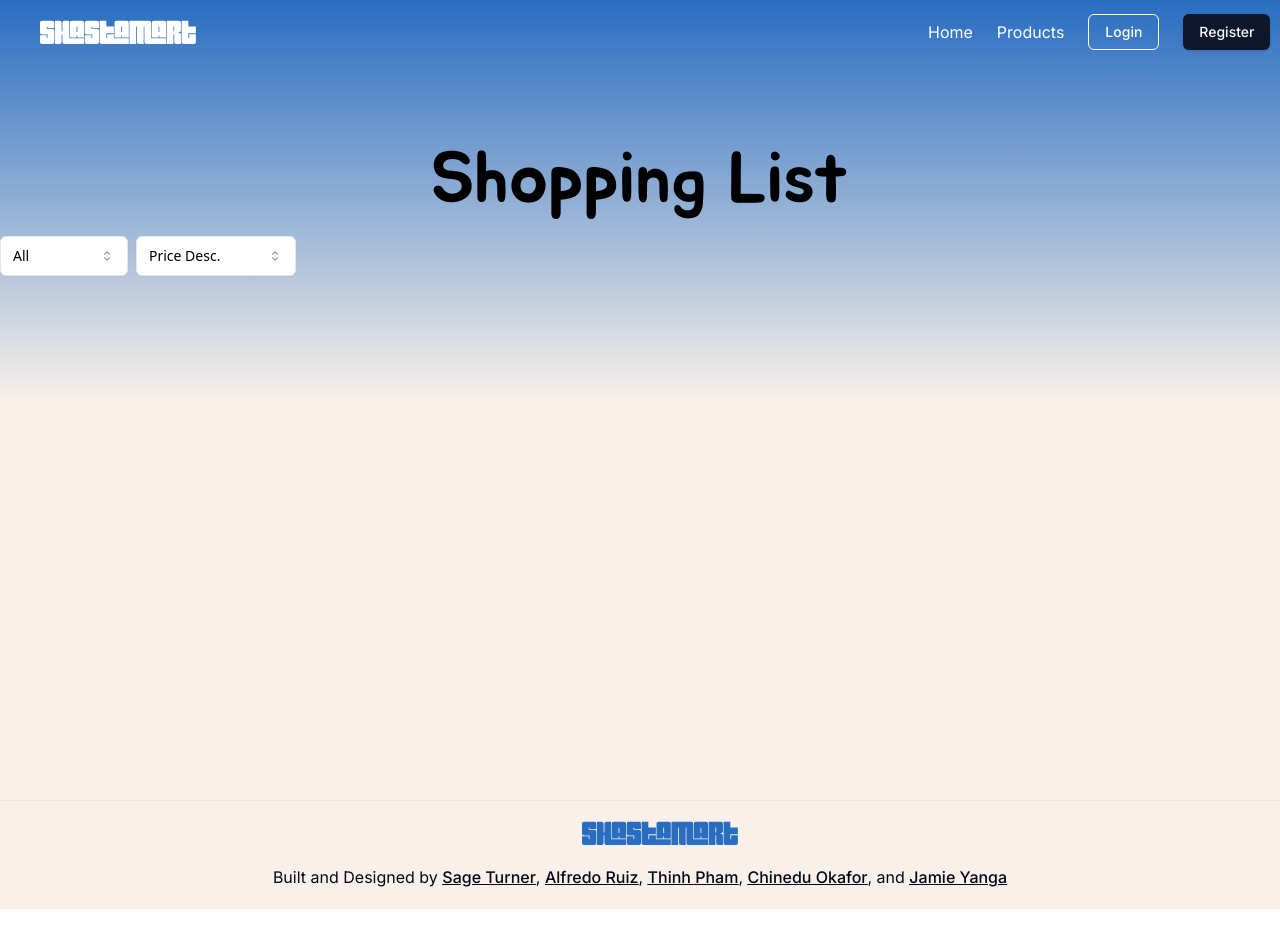
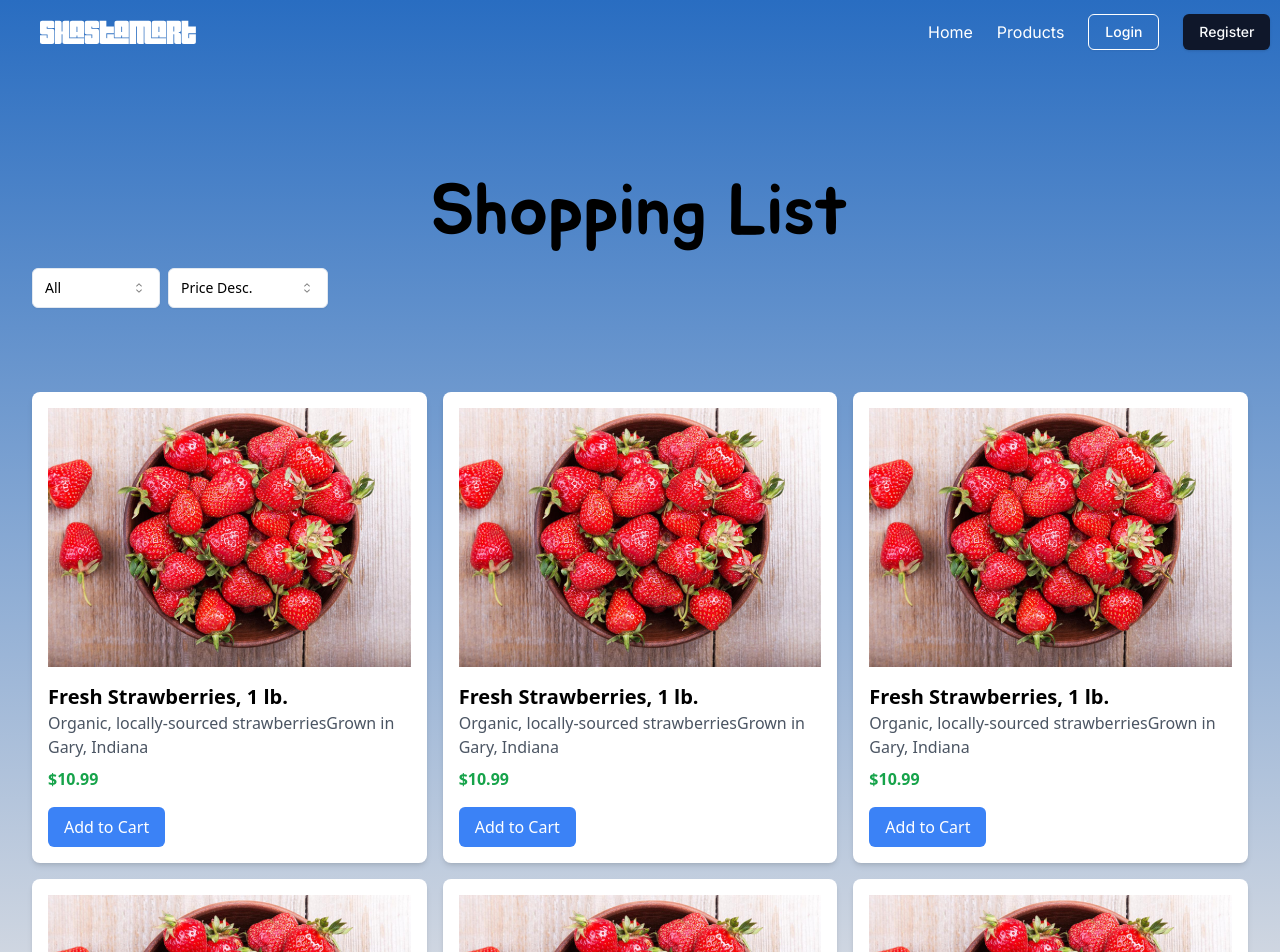
Before and after one commit to AlfredoRuiz-CS/TeamProject3380, a React (Vite) app in the folder client/: page /test in a window 1280 px wide. Shown: the top 952 px of the page. Before the commit the page ends 909 px from the top, so only its background shows below. Built offline with nearby package versions, Linux system fonts and the light colour scheme; a web font is replaced by a local one.

Commit message:
Still wip but mostly done now

```diff
--- a/client/src/pages/productList.tsx
+++ b/client/src/pages/productList.tsx
@@ -11,20 +11,50 @@ import {
     SelectTrigger,
     SelectValue,
 } from '@/components/ui/select';
-
-interface productProps {
-    products?: productItem[];
-}
+import { dummyProducts } from './Products';
 
 const productList: React.FC<productProps> = ({ products = [] }) => {
     const [catSortOrder, setCatSortOrder] = useState('All');
     const [valueSortOrder, setValueSortOrder] = useState('Price Desc.');
 
+    /*
+    const listItems = dummyProducts.map((item) =>
+        <div className="card" key={item.productId}>
+            <div className="card_img">
+                <img src={item.image} />
+            </div>
+            <div className="card_header">
+                <h2>{item.name}</h2>
+                <p>{item.description}</p>
+                <p className="price">${item.price}</p>
+                <div className="btn">Add to Cart</div>
+            </div>
+        </div>);
+        */
+    const listItems = dummyProducts.map((item) => (
+        <div className="card bg-white rounded-lg shadow-md p-4" key={item.productId}>
+            <div className="card_img">
+                <img src={item.image} alt={item.name} className="w-full h-auto" />
+            </div>
+            <div className="card_header mt-4">
+                <h2 className="text-xl font-semibold">{item.name}</h2>
+                <p className="text-gray-600">{item.description}</p>
+                <p className="text-green-600 font-bold mt-2">${item.price}</p>
+                <button className="bg-blue-500 text-white px-4 py-2 rounded-md mt-4 hover:bg-blue-600">
+                    Add to Cart
+                </button>
+            </div>
+        </div>
+    ));
+
+
+
     return (
         <>
             <div className="font-poppins flex min-h-screen flex-col overflow-x-hidden bg-bgwhite bg-gradient-to-b from-logoblue via-bgwhite to-bgwhite text-black">
                 <Header />
-                <div className="flex flex-col items-center text-center">
+                <div className=" p-8">
+                    <div className="flex flex-col items-center text-center ">
                         <h1 className="mb-5 pt-[5rem] font-jua text-7xl">
                             Shopping List
                         </h1>
@@ -66,12 +96,11 @@ const productList: React.FC<productProps> = ({ products = [] }) => {
                             </Select>
                         </div>
                     </div>
-                {/* Display products */}
-                <div className="grid grid-cols-1 md:grid-cols-2 lg:grid-cols-3 gap-4 p-4">
-                    {products.map((product) => (
-                        <ProductCard key={product.productId} product={product} />
-                    ))}
                 </div>
+                {/*<div className="mx-[10rem] flex flex-row flex-wrap gap-10">
+                    {listItems}
+    </div> */}
+                <div className="grid grid-cols-1 md:grid-cols-2 lg:grid-cols-3 gap-4 p-8">{listItems}</div>;
             </div>
             <Footer />
         </>
```
Lines whose indentation alone changed are shown as unchanged.
